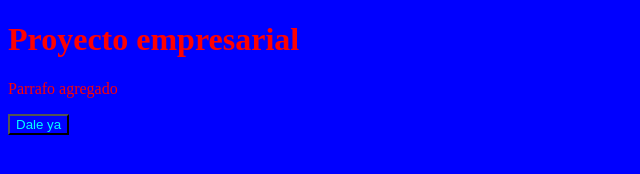
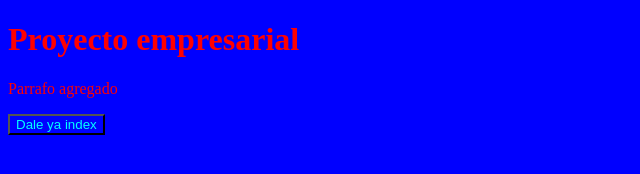
Before and after one commit to MarianGCG/CursoGit, a plain HTML site: page index.html in a window 1280 px wide. Shown: the full height of the page, 0-640 px from the left. Drawn offline with Linux system fonts and the light colour scheme.

Commit message:
incorpore index.html a master con add??

```diff
--- a/index.html
+++ b/index.html
@@ -10,6 +10,6 @@
 <body>
     <h1>Proyecto empresarial</h1>
     <p>Parrafo agregado</p>
-    <input type="button" onClick="saludo()" style = "color:aqua; background-color: blue;" value= "Dale ya">
+    <input type="button" onClick="saludo()" style = "color:aqua; background-color: blue;" value= "Dale ya index">
 </body>
 </html>
```
